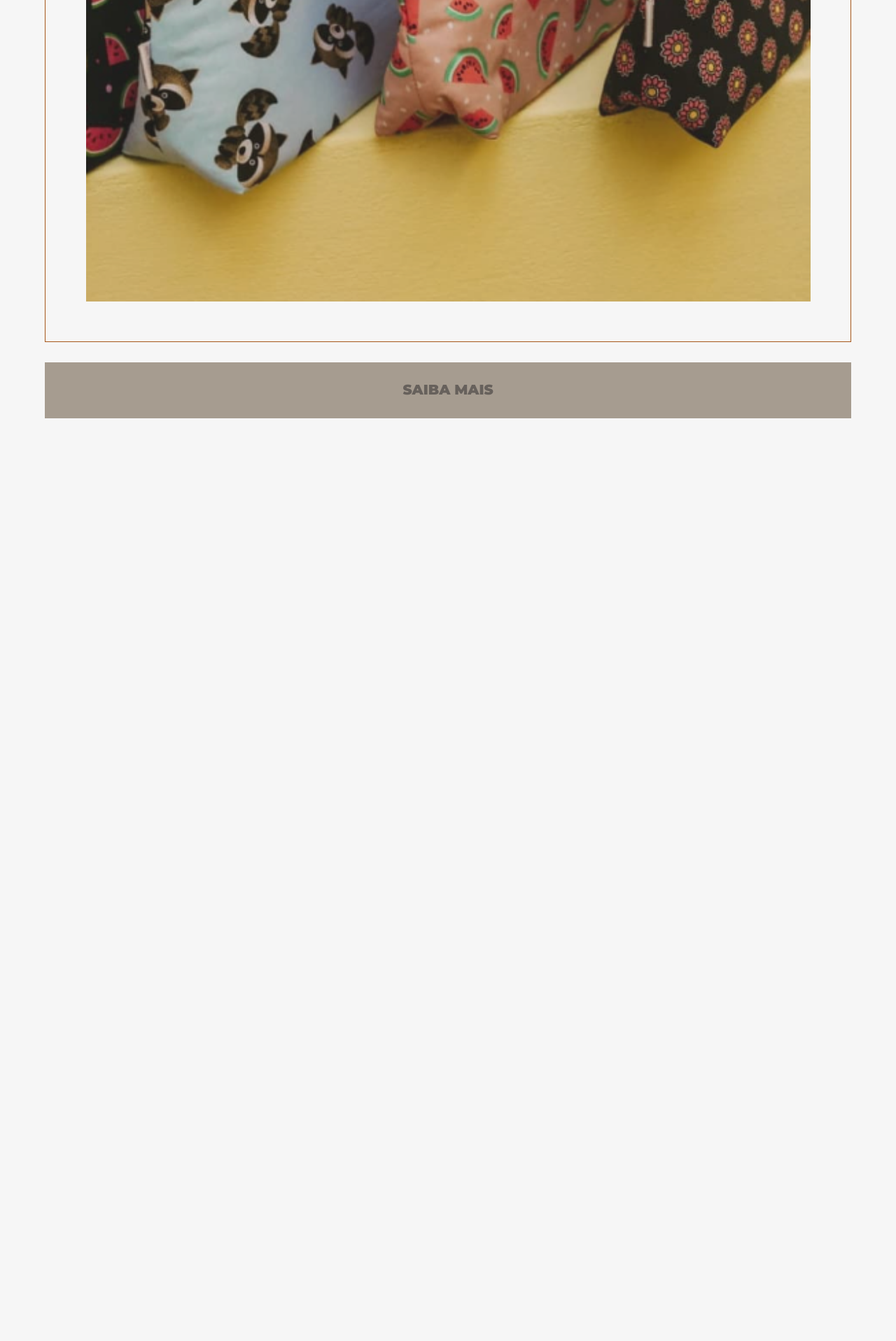
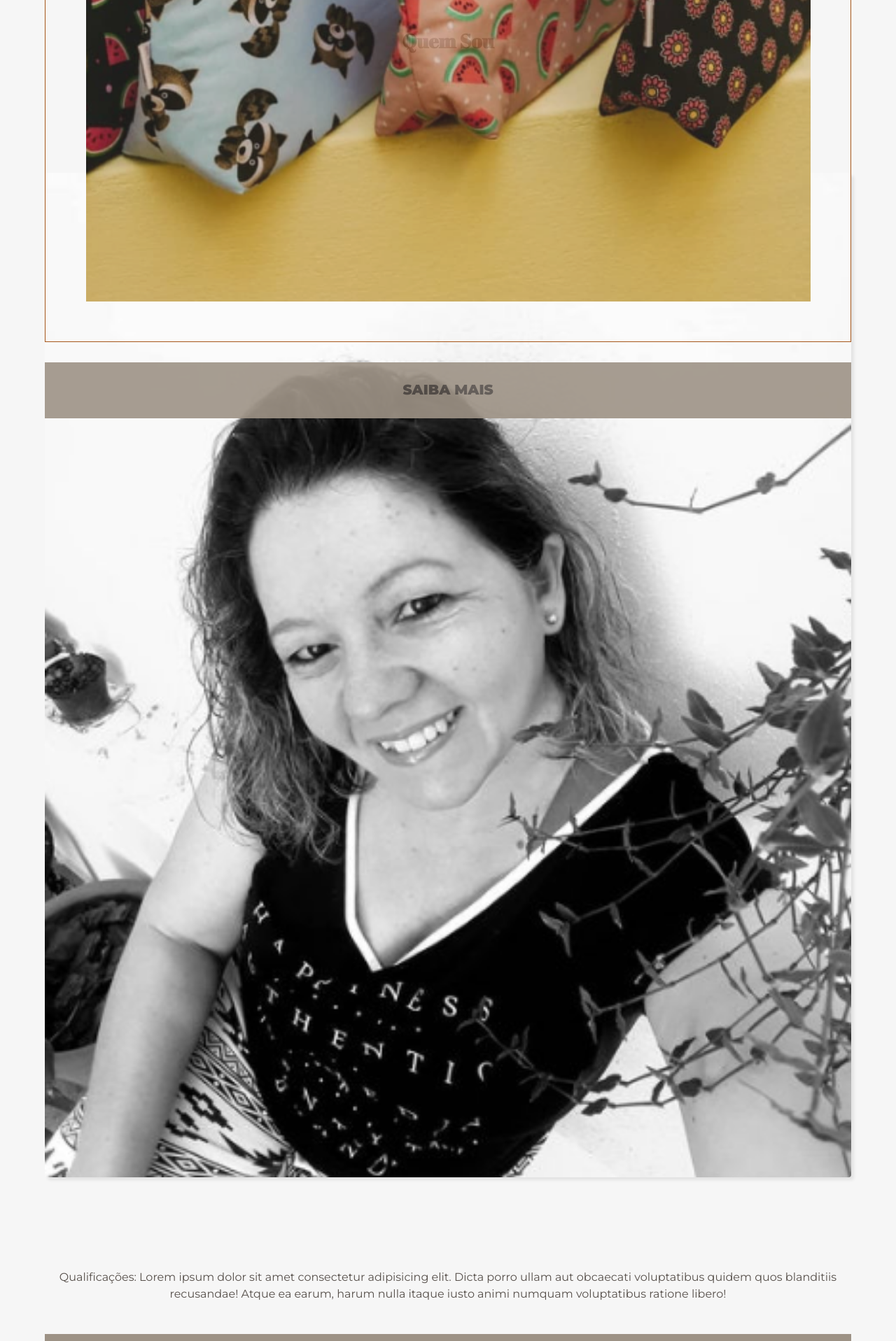
Before and after one commit to thiago-mfernandes/Dianita-Costura-Criativa, a React (Create React App) app in the folder diana-costura-criativa/: page / in a window 1280 px wide. Shown: the part 880-2797 px from the top of the page at 70% size. Before the commit the page ends 1507 px from the top, so only its background shows below. Built offline with nearby package versions, Linux system fonts and the light colour scheme.

Commit message:
section about estilizada

```diff
--- a/diana-costura-criativa/src/components/about/About.module.scss
+++ b/diana-costura-criativa/src/components/about/About.module.scss
@@ -0,0 +1,45 @@
+@import "../../scss//variables.scss";
+
+.about {
+  padding: 5%;
+
+  &__container {
+    display: flex;
+    flex-direction: column;
+    align-items: center;
+  }
+
+  &__title {
+    font-family: $fonteTitulo;
+    font-size: 1.75rem;
+    margin: 5% 0 15% 0;
+    //titulo repetido  - REFATORAR -
+  }
+
+  &__img {
+    width: 100%;
+    border-radius: 4px;
+    box-shadow: 4px 4px 4px 0 rgba(0, 0, 0, 8%);
+    margin-bottom: 10%;
+  }
+
+  &__content {
+    font-size: 1rem;
+    line-height: 24px;
+    text-align: center;
+    color: $marromTipo;
+  }
+
+  &__button {
+    text-transform: uppercase;
+    font-size: 1.25rem;
+    color: #57504b;
+    background-color: #9d9285;
+    border: none;
+    margin: 2.5% 0;
+    height: 10vh;
+    width: 100%;
+    font-weight: 900;
+    //botao repetido com o botao do header - REFATORAR -
+  }
+}
--- a/diana-costura-criativa/src/components/about/index.tsx
+++ b/diana-costura-criativa/src/components/about/index.tsx
@@ -1,21 +1,21 @@
 import styles from "./About.module.scss";
+import ImgDiana from 'assets/diana-perfil.png'
 
 export default function About() {
   return (
     <>
-      {/* about/sobre */}
-      <section>
-        <div>
-          <img src="assets/diana-perfil.png" alt="Foto de perfil da Diana" />
-          <div>
-            <h2>Quem Sou</h2>
-            <p>
+      <section className={styles.about}>
+        <div className={styles.about__container}>
+          <h2 className={styles.about__title}>Quem Sou</h2>
+          <img className={styles.about__img} src={ImgDiana} alt="Foto Diana" />
+          <div className={styles.about__container}>
+            <p className={styles.about__content}>
               Qualificações: Lorem ipsum dolor sit amet consectetur adipisicing
               elit. Dicta porro ullam aut obcaecati voluptatibus quidem quos
               blanditiis recusandae! Atque ea earum, harum nulla itaque iusto
               animi numquam voluptatibus ratione libero!
             </p>
-            <button>Saiba Mais</button>
+            <button className={styles.about__button}>Saiba Mais</button>
           </div>
         </div>
       </section>
--- a/diana-costura-criativa/src/index.tsx
+++ b/diana-costura-criativa/src/index.tsx
@@ -3,6 +3,7 @@ import React from 'react';
 import ReactDOM from 'react-dom/client';
 import "normalize.css";
 import './index.css';
+import About from 'components/about';
 
 const root = ReactDOM.createRoot(
   document.getElementById('root') as HTMLElement
@@ -10,5 +11,6 @@ const root = ReactDOM.createRoot(
 root.render(
   <React.StrictMode>
     <Home />
+    <About />
   </React.StrictMode>
 );
```
